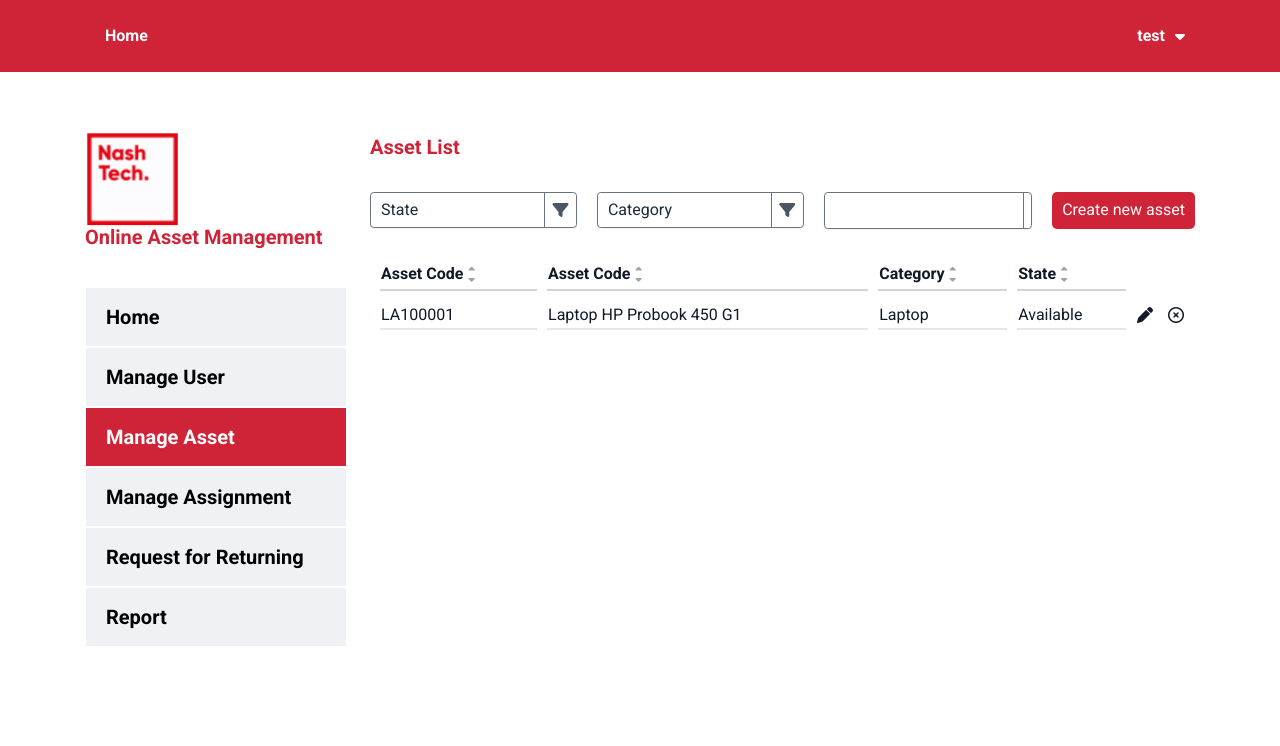
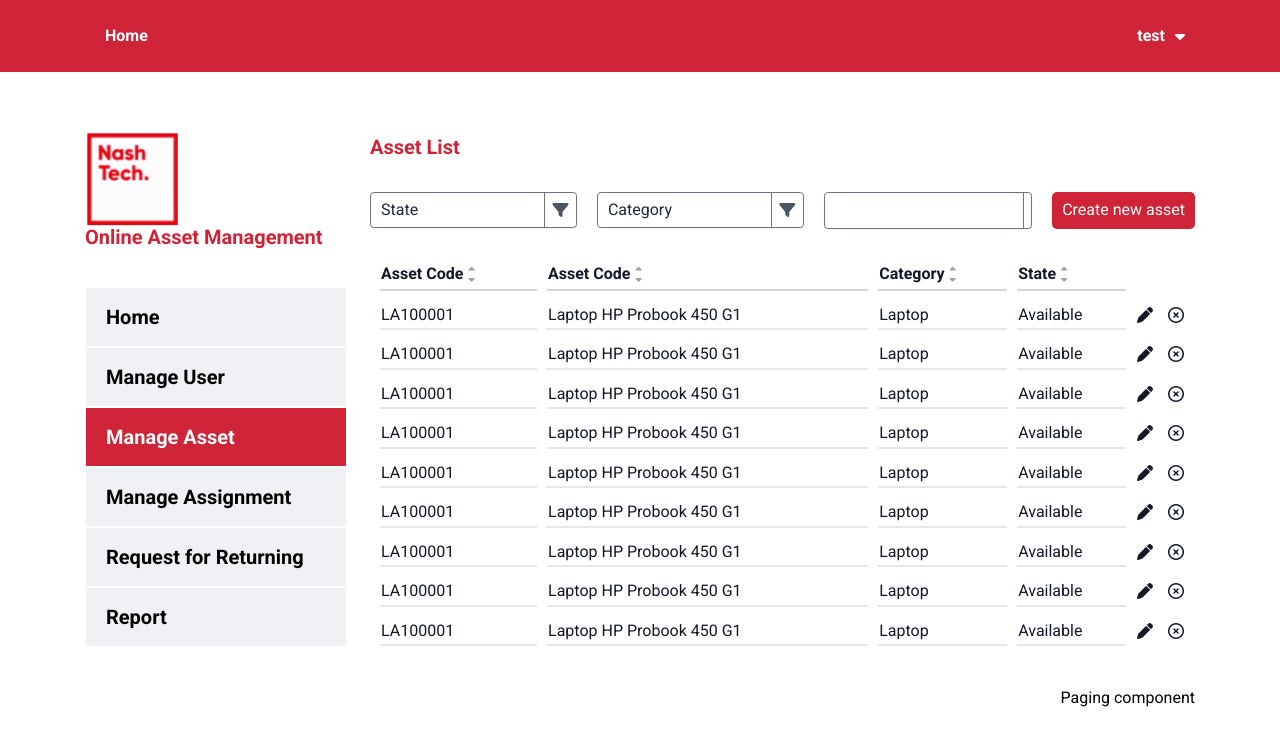
Before and after one commit to hoanglequocanhit89/AssetManagementUI, a React (Create React App) app: page /manage-asset in a window 1280 px wide. Shown: the top 746 px of the page. Built offline with nearby package versions, Linux system fonts and the light colour scheme.

Commit message:
update table scroll

```diff
--- a/src/assets/scss/base/_base.scss
+++ b/src/assets/scss/base/_base.scss
@@ -72,6 +72,10 @@ input:-webkit-autofill:hover {
     }
 }
 
+.full-screen {
+    height: calc(100vh - 72px);
+}
+
 i,
 em {
     font-style: italic;
--- a/src/components/layouts/index.tsx
+++ b/src/components/layouts/index.tsx
@@ -8,12 +8,12 @@ const DefaultLayout = () => {
     return (
         <>
             <Header title={title} />
-            <div className="container">
-                <div className="row row-cols-2 py-[60px]">
-                    <div className="col col-3">
+            <div className="container full-screen">
+                <div className="row row-cols-2 py-[60px] h-full">
+                    <div className="col col-3 h-full">
                         <Sidebar setTitle={setTitle}/>
                     </div>
-                    <div className="col col-9">
+                    <div className="col col-9 h-full">
                         <Outlet />
                     </div>
                 </div>
--- a/src/components/ui/content-wrapper/index.tsx
+++ b/src/components/ui/content-wrapper/index.tsx
@@ -7,7 +7,7 @@ interface contentWrapperProps {
 
 const ContentWrapper = (props: contentWrapperProps) => {
     return (
-        <div className="content-wrapper">
+        <div className="content-wrapper h-full flex flex-col">
             <h2 className="section-title mb-[30px]">{props.title}</h2>
             {props.children}
         </div>
--- a/src/components/ui/table/index.tsx
+++ b/src/components/ui/table/index.tsx
@@ -60,7 +60,7 @@ const Table = <T extends { id: number }>({
     };
 
     return (
-        <div className="w-full overflow-x-auto">
+        <div className="w-full overflow-y-scroll">
             <table className="w-full border-separate border-spacing-x-[10px] border-spacing-y-[10px]">
                 <thead>
                     <tr>
--- a/src/pages/manage-asset/index.tsx
+++ b/src/pages/manage-asset/index.tsx
@@ -16,6 +16,153 @@ interface Asset {
 };
 
 const assetList: Asset[] = [
+    {
+        id: 1,
+        assetCode: "LA100001",
+        assetName: "Laptop HP Probook 450 G1",
+        category: "Laptop",
+        state: "Available"
+    },
+    {
+        id: 1,
+        assetCode: "LA100001",
+        assetName: "Laptop HP Probook 450 G1",
+        category: "Laptop",
+        state: "Available"
+    },
+    {
+        id: 1,
+        assetCode: "LA100001",
+        assetName: "Laptop HP Probook 450 G1",
+        category: "Laptop",
+        state: "Available"
+    },
+    {
+        id: 1,
+        assetCode: "LA100001",
+        assetName: "Laptop HP Probook 450 G1",
+        category: "Laptop",
+        state: "Available"
+    },
+    {
+        id: 1,
+        assetCode: "LA100001",
+        assetName: "Laptop HP Probook 450 G1",
+        category: "Laptop",
+        state: "Available"
+    },
+    {
+        id: 1,
+        assetCode: "LA100001",
+        assetName: "Laptop HP Probook 450 G1",
+        category: "Laptop",
+        state: "Available"
+    },
+    {
+        id: 1,
+        assetCode: "LA100001",
+        assetName: "Laptop HP Probook 450 G1",
+        category: "Laptop",
+        state: "Available"
+    },
+    {
+        id: 1,
+        assetCode: "LA100001",
+        assetName: "Laptop HP Probook 450 G1",
+        category: "Laptop",
+        state: "Available"
+    },
+    {
+        id: 1,
+        assetCode: "LA100001",
+        assetName: "Laptop HP Probook 450 G1",
+        category: "Laptop",
+        state: "Available"
+    },
+    {
+        id: 1,
+        assetCode: "LA100001",
+        assetName: "Laptop HP Probook 450 G1",
+        category: "Laptop",
+        state: "Available"
+    },
+    {
+        id: 1,
+        assetCode: "LA100001",
+        assetName: "Laptop HP Probook 450 G1",
+        category: "Laptop",
+        state: "Available"
+    },
+    {
+        id: 1,
+        assetCode: "LA100001",
+        assetName: "Laptop HP Probook 450 G1",
+        category: "Laptop",
+        state: "Available"
+    },
+    {
+        id: 1,
+        assetCode: "LA100001",
+        assetName: "Laptop HP Probook 450 G1",
+        category: "Laptop",
+        state: "Available"
+    },
+    {
+        id: 1,
+        assetCode: "LA100001",
+        assetName: "Laptop HP Probook 450 G1",
+        category: "Laptop",
+        state: "Available"
+    },
+    {
+        id: 1,
+        assetCode: "LA100001",
+        assetName: "Laptop HP Probook 450 G1",
+        category: "Laptop",
+        state: "Available"
+    },
+    {
+        id: 1,
+        assetCode: "LA100001",
+        assetName: "Laptop HP Probook 450 G1",
+        category: "Laptop",
+        state: "Available"
+    },
+    {
+        id: 1,
+        assetCode: "LA100001",
+        assetName: "Laptop HP Probook 450 G1",
+        category: "Laptop",
+        state: "Available"
+    },
+    {
+        id: 1,
+        assetCode: "LA100001",
+        assetName: "Laptop HP Probook 450 G1",
+        category: "Laptop",
+        state: "Available"
+    },
+    {
+        id: 1,
+        assetCode: "LA100001",
+        assetName: "Laptop HP Probook 450 G1",
+        category: "Laptop",
+        state: "Available"
+    },
+    {
+        id: 1,
+        assetCode: "LA100001",
+        assetName: "Laptop HP Probook 450 G1",
+        category: "Laptop",
+        state: "Available"
+    },
+    {
+        id: 1,
+        assetCode: "LA100001",
+        assetName: "Laptop HP Probook 450 G1",
+        category: "Laptop",
+        state: "Available"
+    },
     {
         id: 1,
         assetCode: "LA100001",
@@ -105,10 +252,10 @@ const ManageAsset = () => {
                 <Table
                     columns={columns}
                     data={assetList}
-
                     onSort={(key, direction) => console.log(key, direction)}
                     onRowClick={(id) => handleOnRowClick(id)}
                 />
+                <h1 className="text-right py-[30px]">Paging component</h1>
             </ContentWrapper>
             { editModal &&
                 <DetailAssetModal
```
